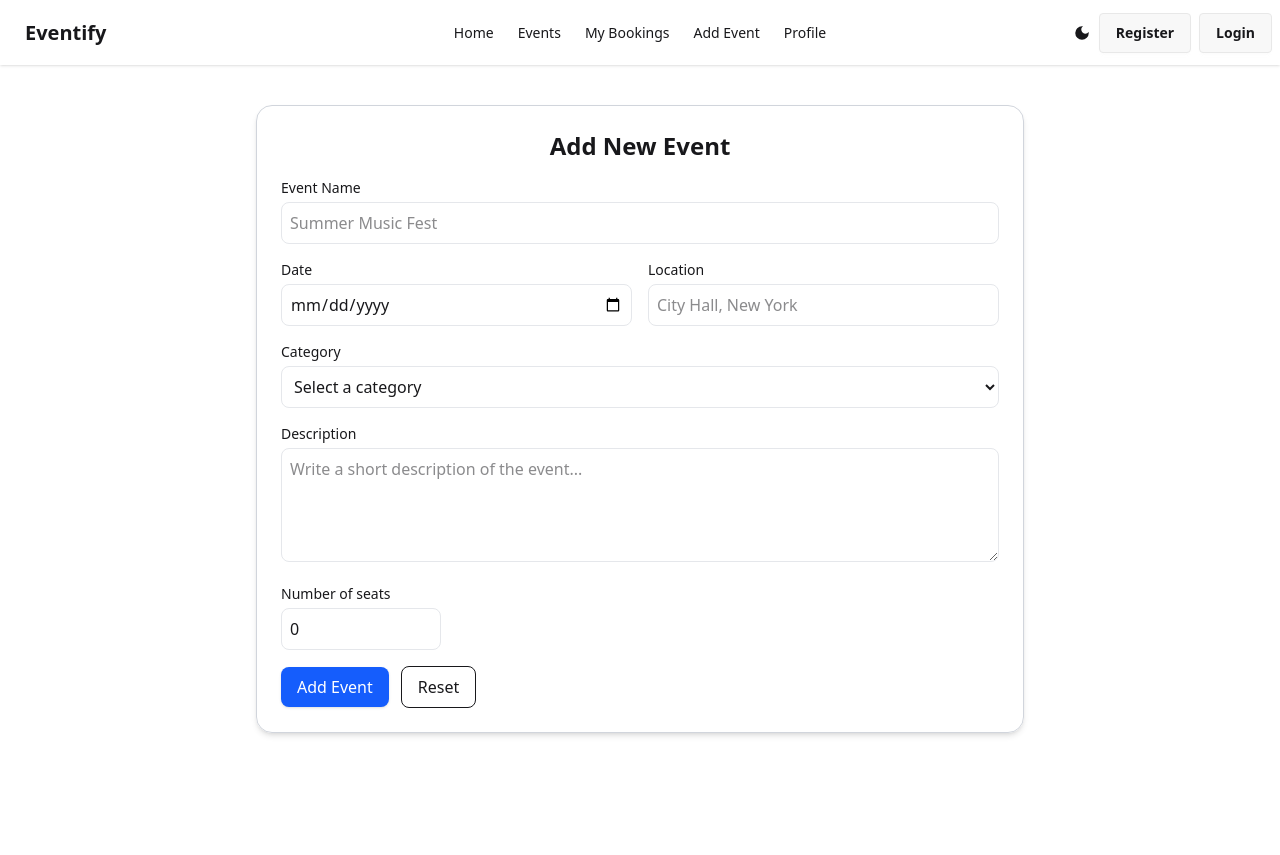
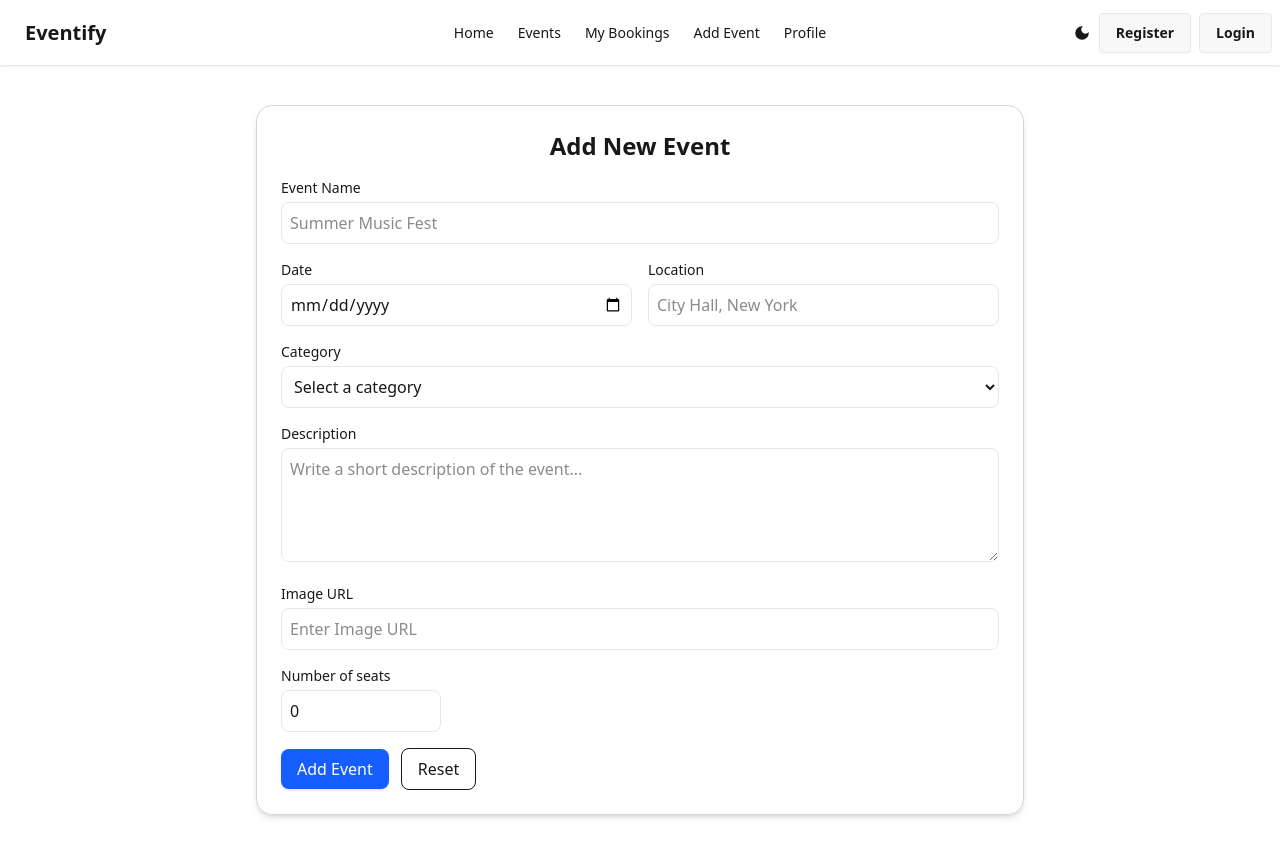
Before and after one commit to toimurhasan/eventify-client, a React (Vite) app: page /add-event in a window 1280 px wide. Before the commit the page ends 800 px from the top, so only its background shows below. Built offline with nearby package versions, Linux system fonts and the light colour scheme; no server answers.

Commit message:
add imageURL functionality

```diff
--- a/src/components/AddEventForm.jsx
+++ b/src/components/AddEventForm.jsx
@@ -6,6 +6,7 @@ export default function AddEventForm({ onSubmit }) {
   const [location, setLocation] = useState("");
   const [category, setCategory] = useState("");
   const [description, setDescription] = useState("");
+  const [imageURL, setImageURL] = useState(""); // ✅ new state
   const [seats, setSeats] = useState(0);
   const [errors, setErrors] = useState({});
   const [submitting, setSubmitting] = useState(false);
@@ -17,6 +18,7 @@ export default function AddEventForm({ onSubmit }) {
     if (!location.trim()) e.location = "Location is required.";
     if (!category.trim()) e.category = "Category is required.";
     if (!description.trim()) e.description = "Description is required.";
+    if (!imageURL.trim()) e.imageURL = "Image URL is required."; // ✅ validation
     if (!seats || Number(seats) <= 0) e.seats = "Number of seats must be greater than 0.";
     setErrors(e);
     return Object.keys(e).length === 0;
@@ -28,6 +30,7 @@ export default function AddEventForm({ onSubmit }) {
     setLocation("");
     setCategory("");
     setDescription("");
+    setImageURL(""); // ✅ reset too
     setSeats(0);
     setErrors({});
   };
@@ -43,6 +46,7 @@ export default function AddEventForm({ onSubmit }) {
       location,
       category,
       description,
+      imageURL, // ✅ included in payload
       seats,
     };
 
@@ -150,6 +154,20 @@ export default function AddEventForm({ onSubmit }) {
           {errors.description && <p className="text-red-500 text-sm mt-1">{errors.description}</p>}
         </div>
 
+        {/* ✅ Added controlled Image URL field */}
+        <div>
+          <label className="block text-sm font-medium mb-1">Image URL</label>
+          <input
+            value={imageURL}
+            onChange={(e) => setImageURL(e.target.value)}
+            className={`w-full rounded-lg border p-2 focus:outline-none ${
+              errors.imageURL ? "border-red-500" : "border-gray-200"
+            }`}
+            placeholder="Enter Image URL"
+          />
+          {errors.imageURL && <p className="text-red-500 text-sm mt-1">{errors.imageURL}</p>}
+        </div>
+
         <div>
           <label className="block text-sm font-medium mb-1">Number of seats</label>
           <input
```
